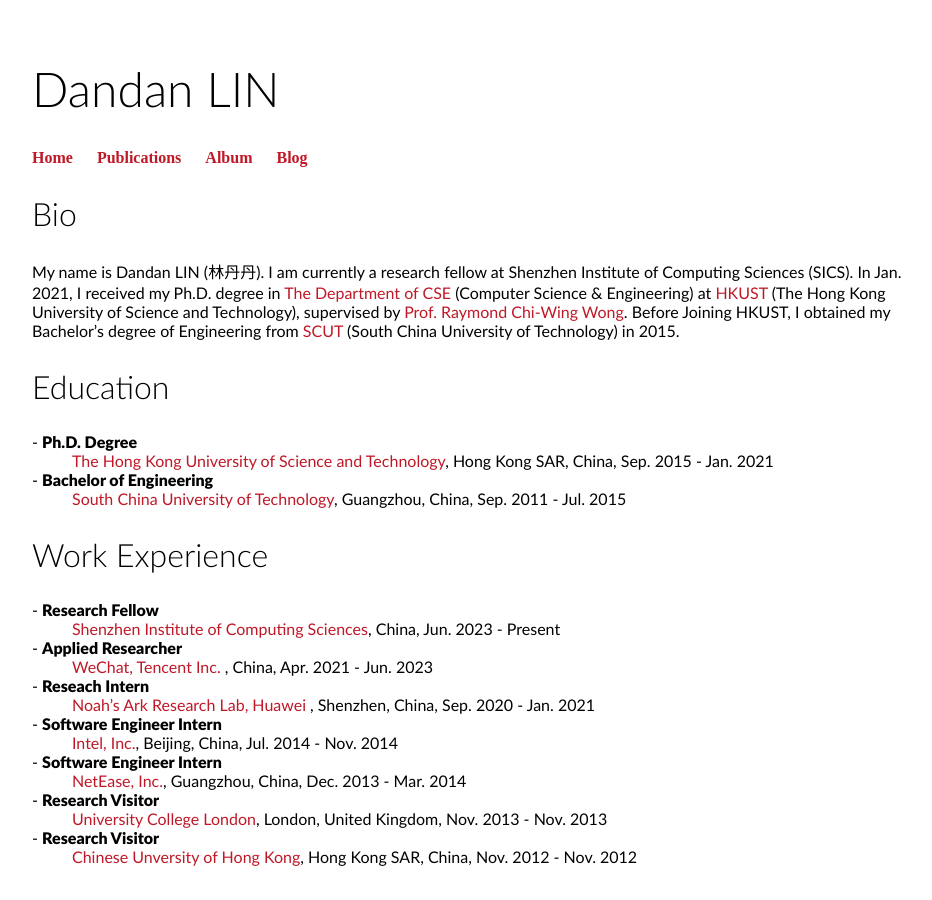
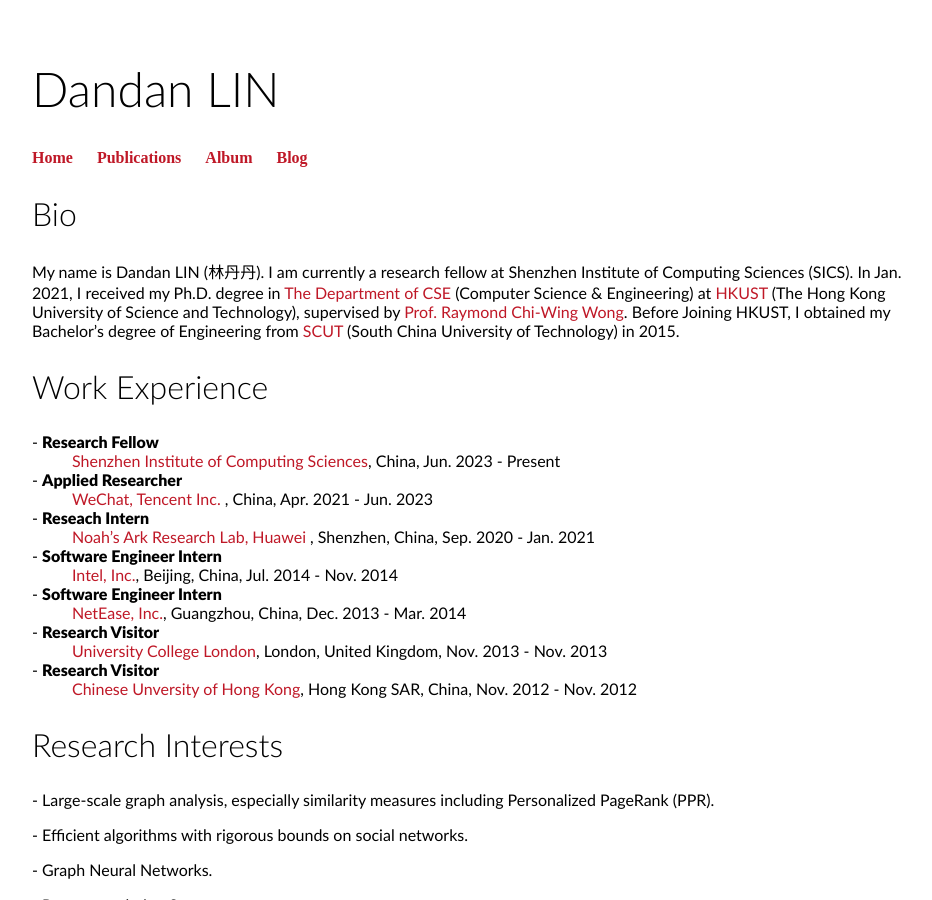
Before and after one commit to 2danlin/2danlin.github.io, a Jekyll site: the page built from index.html, in a window 1280 px wide and 900 px high. Shown: the whole window, without its empty margins (160-1092 px from the left). Built offline with Jekyll 4.4.1, drawn with Linux system fonts in a browser that asks for light colours.

Commit message:
Update index.html

```diff
--- a/index.html
+++ b/index.html
@@ -15,13 +15,6 @@
 </div><!-- /.blurb -->
 
 <div class="blurb">
-	<h2>Education</h2>
-	<dl>
-		<dt>- <strong>Ph.D. Degree</strong></dt>
-		<dd><a>The Hong Kong University of Science and Technology</a>, Hong Kong SAR, China, Sep. 2015 - Jan. 2021</dd>
-		<dt>- <strong>Bachelor of Engineering</strong></dt>
-		<dd><a>South China University of Technology</a>, Guangzhou, China, Sep. 2011 - Jul. 2015</dd>
-	</dl>
 	<h2>Work Experience</h2>
 	<dl>
 		<dt>- <strong>Research Fellow</strong></dt>
```
